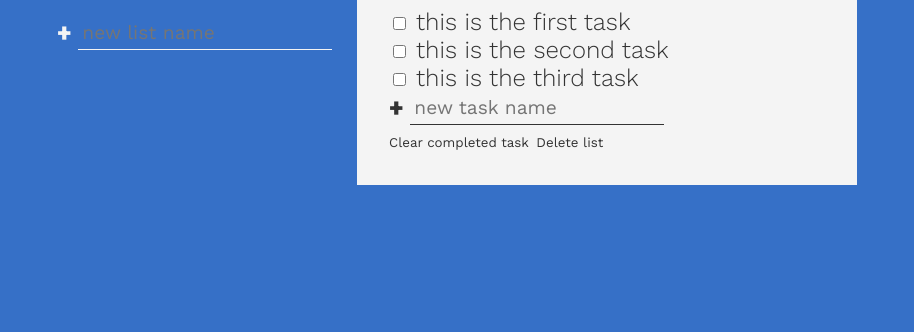
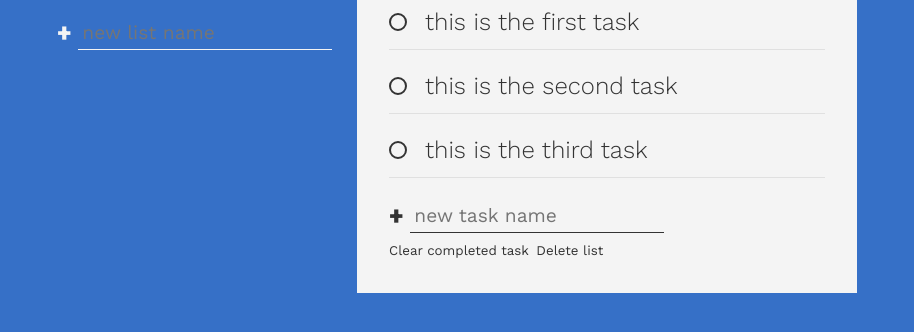
Before and after one commit to jamieroszel/bettertodo, a plain HTML site: page index.html in a window 1280 px wide. Shown: the part 322-654 px from the top of the page, without its empty margins (183-1097 px from the left). Drawn offline with nearby package versions, Linux system fonts and the light colour scheme.

Commit message:
design custom checkboxes

```diff
--- a/css/main.css
+++ b/css/main.css
@@ -63,6 +63,14 @@ body {
   line-height: 1.7;
   list-style: circle;
   padding-left: 1.1em;
+}
+
+.list-name {
+  cursor: pointer;
+}
+
+.list-name:hover {
+  opacity: 0.7;
 }
 
 form {
@@ -145,3 +153,56 @@ form {
 .todo-body {
   padding: var(--spacer);
 }
+
+/*opacity of 0 and absolute took the checkboxes out of the flow of the document and they're not visible, but they can still
+be interacted with.*/
+/*checkbox wasn't given a class, so this selects all types that are checkbox*/
+[type="checkbox"] {
+  opacity: 0;
+  position: absolute;
+}
+
+.task label {
+  display: flex;
+  align-items: center;
+  position: relative;
+  margin-bottom: 1.5em;
+}
+
+.task label::after {
+  content: "";
+  position: absolute;
+  right: 0;
+  left: 0;
+  bottom: -50%;
+  height: 1px;
+  background: currentColor;
+  opacity: .1;
+}
+
+.custom-checkbox {
+  --size: 0.75em;
+  /*Compared to display: inline, the major difference is that display: inline-block allows to set a width and height on the element.*/
+  display: inline-block;
+  width: var(--size);
+  height: var(--size);
+  margin-right: var(--size);
+  cursor: pointer;
+  border: 2px solid currentColor;
+  /*makes a circle*/
+  border-radius: 50%;
+  transform: scale(1);
+  transition: 200ms ease-in-out;
+}
+
+.task:hover .custom-checkbox,
+[type="checkbox"]:focus + label .custom-checkbox{
+    transform: scale(1.2);
+    color: var(--clr-primary);
+}
+
+[type="checkbox"]:checked + label .custom-checkbox {
+    background: var(--clr-primary);
+    border-color: var(--clr-primary);
+    box-shadow: inset 0 0 0px 2px white;
+}
--- a/index.html
+++ b/index.html
@@ -17,9 +17,9 @@
     <div class="all-tasks">
       <h2 class="task-list-title"></h2>
       <ul class="task-list">
-        <li class="active-list">YouTube</li>
-        <li>Work</li>
-        <li>Grocery</li>
+        <li class="list-name active-list">YouTube</li>
+        <li class = "list-name">Work</li>
+        <li class = "list-name">Grocery</li>
       </ul>
       <!--My Lists section: list of lists with input field-->
       <form action="">
```
Lines whose indentation alone changed are shown as unchanged.
